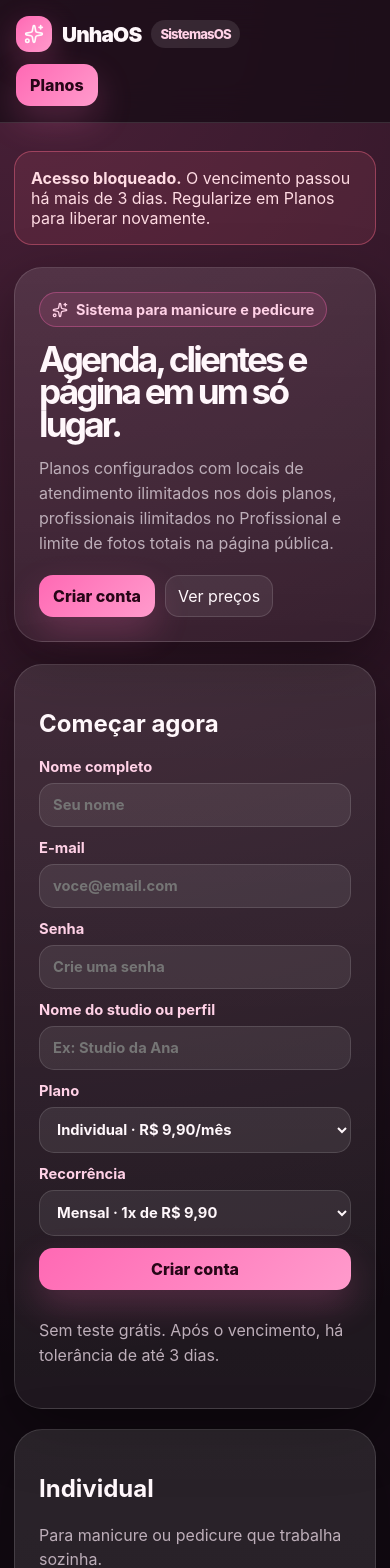
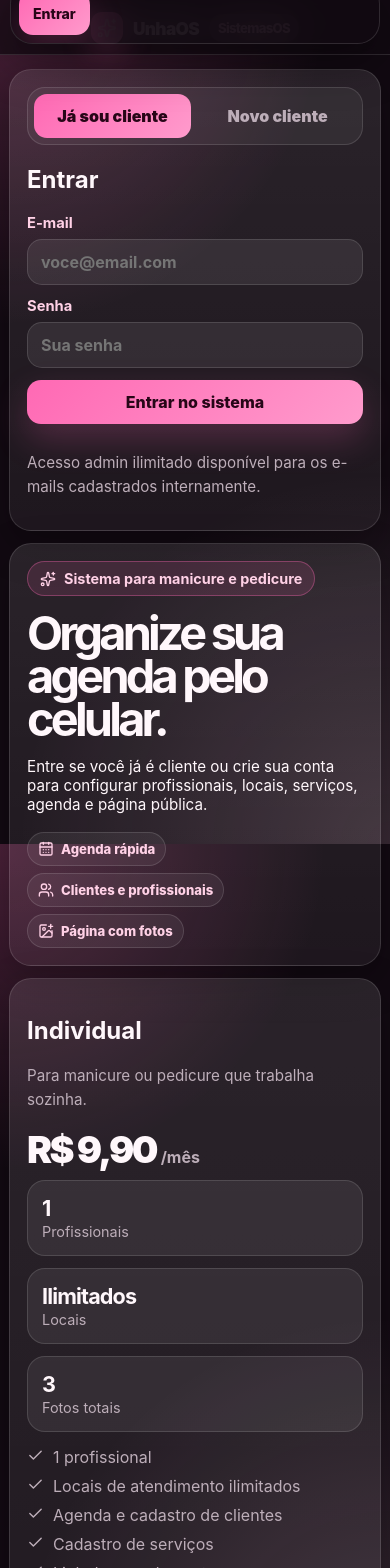
Before and after one commit to gsladeira02/Unha-OS, a React (Vite) app: page / in a window 390 px wide. Shown: the top 1568 px of the page. Built offline with nearby package versions, Linux system fonts and the light colour scheme.

Commit message:
Add files via upload

```diff
--- a/src/config.js
+++ b/src/config.js
@@ -95,3 +95,9 @@ export const APP_CONFIG = {
 export function formatBRL(value) {
   return value.toLocaleString('pt-BR', { style: 'currency', currency: 'BRL' })
 }
+
+export function checkoutUrl(planId, recurrenceId) {
+  if (planId === APP_CONFIG.adminPlanId) return '#'
+  const params = new URLSearchParams({ plano: planId, recorrencia: recurrenceId, origem: APP_CONFIG.appName.toLowerCase() })
+  return `https://checkout.infinitepay.io/${APP_CONFIG.infiniteTag}?${params.toString()}`
+}
--- a/src/main.jsx
+++ b/src/main.jsx
@@ -1,6 +1,6 @@
 import React, { useState } from 'react'
 import { createRoot } from 'react-dom/client'
-import { CalendarDays, Check, Clock, CreditCard, ImagePlus, MapPin, Scissors, Sparkles, Users, Wallet } from 'lucide-react'
+import { CalendarDays, Check, Clock, CreditCard, ImagePlus, LogOut, MapPin, Scissors, Sparkles, Users, Wallet } from 'lucide-react'
 import './styles.css'
 import { APP_CONFIG, formatBRL } from './config.js'
 
@@ -83,13 +83,13 @@ function photoLimit(plan) {
 
 function App() {
   const [data, setData] = useState(loadState)
-  const [page, setPage] = useState(data.account ? 'dashboard' : 'plans')
+  const [page, setPage] = useState(data.account ? 'dashboard' : 'auth')
   const blocked = isBlocked(data.profile)
   const plan = APP_CONFIG.plans[data.profile.plan]
 
   const update = (patch) => setData(prev => { const next = typeof patch === 'function' ? patch(prev) : { ...prev, ...patch }; saveState(next); return next })
 
-  function login(e) {
+  function signup(e) {
     e.preventDefault()
     const form = new FormData(e.currentTarget)
     const name = form.get('name')?.trim()
@@ -104,6 +104,23 @@ function App() {
     setPage(profile.plan === APP_CONFIG.adminPlanId ? 'dashboard' : 'planos')
   }
 
+  function loginExisting(e) {
+    e.preventDefault()
+    const form = new FormData(e.currentTarget)
+    const email = form.get('email')?.trim()
+    const password = form.get('password')?.trim()
+    if (!email || !password) return alert('Preencha e-mail e senha.')
+    const currentName = data.account?.name || data.profile?.studioName || 'Cliente'
+    const profile = isAdminEmail(email) ? buildProfileForSignup(email, 'Admin SistemasOS', APP_CONFIG.adminPlanId, 'lifetime') : data.profile
+    update(prev => ({ ...prev, account: { name: currentName, email }, profile }))
+    setPage('dashboard')
+  }
+
+  function logout() {
+    update(prev => ({ ...prev, account: null }))
+    setPage('auth')
+  }
+
   function activate(recurrenceId) {
     const rec = APP_CONFIG.plans[data.profile.plan].recurrences.find(r => r.id === recurrenceId)
     update(prev => ({ ...prev, profile: { ...prev.profile, recurrence: recurrenceId, status: 'active', dueDate: addMonths(todayISO(), rec.accessMonths) } }))
@@ -115,25 +132,66 @@ function App() {
       <div className="logo"><span className="logo-mark"><Sparkles size={20}/></span><span>{APP_CONFIG.appName}</span><span className="pill">{APP_CONFIG.hubName}</span></div>
       <nav className="nav">
         {data.account && ['dashboard','agenda','clientes','config','pagina','planos'].map(id => <button key={id} className={page===id?'active':''} onClick={() => setPage(id)}>{labelPage(id)}</button>)}
-        {!data.account && <button className={page==='plans'?'active':''} onClick={() => setPage('plans')}>Planos</button>}
+        {data.account && <button className="logout-btn" onClick={logout}><LogOut size={16}/> Sair</button>}
+        {!data.account && <button className={page==='auth'?'active':''} onClick={() => setPage('auth')}>Entrar</button>}
       </nav>
     </header>
 
     <main className="wrap">
-      {blocked && <div className="lock"><strong>Acesso bloqueado.</strong> O vencimento passou há mais de {APP_CONFIG.gracePeriodDays} dias. Regularize em Planos para liberar novamente.</div>}
-      {page === 'plans' && <Plans data={data} update={update} setPage={setPage} />}
-      {page === 'dashboard' && <Dashboard data={data} update={update} blocked={blocked} />}
-      {page === 'agenda' && <Agenda data={data} update={update} blocked={blocked} />}
-      {page === 'clientes' && <Clientes data={data} update={update} blocked={blocked} />}
-      {page === 'config' && <Config data={data} update={update} blocked={blocked} />}
-      {page === 'pagina' && <PublicPage data={data} update={update} blocked={blocked} />}
-      {page === 'planos' && <Plans data={data} update={update} setPage={setPage} />}
-      {!data.account && page !== 'plans' && <Signup login={login} />}
+      {data.account && blocked && <div className="lock"><strong>Acesso bloqueado.</strong> O vencimento passou há mais de {APP_CONFIG.gracePeriodDays} dias. Regularize em Planos para liberar novamente.</div>}
+      {!data.account && <AuthScreen signup={signup} loginExisting={loginExisting} setPage={setPage} />}
+      {data.account && page === 'dashboard' && <Dashboard data={data} update={update} blocked={blocked} />}
+      {data.account && page === 'agenda' && <Agenda data={data} update={update} blocked={blocked} />}
+      {data.account && page === 'clientes' && <Clientes data={data} update={update} blocked={blocked} />}
+      {data.account && page === 'config' && <Config data={data} update={update} blocked={blocked} />}
+      {data.account && page === 'pagina' && <PublicPage data={data} update={update} blocked={blocked} />}
+      {data.account && page === 'planos' && <Plans data={data} update={update} setPage={setPage} />}
     </main>
     <footer className="footer">{APP_CONFIG.appName} · {APP_CONFIG.hubName}</footer>
   </div>
 }
 function labelPage(id) { return ({dashboard:'Início', agenda:'Agenda', clientes:'Clientes', config:'Configuração', pagina:'Página pública', planos:'Planos'})[id] }
+
+
+function AuthScreen({ signup, loginExisting }) {
+  const [mode, setMode] = useState('login')
+  return <section className="auth-shell">
+    <div className="auth-hero card">
+      <span className="badge"><Sparkles size={16}/> Sistema para manicure e pedicure</span>
+      <h1>Organize sua agenda pelo celular.</h1>
+      <p>Entre se você já é cliente ou crie sua conta para configurar profissionais, locais, serviços, agenda e página pública.</p>
+      <div className="auth-highlights">
+        <span><CalendarDays size={16}/> Agenda rápida</span>
+        <span><Users size={16}/> Clientes e profissionais</span>
+        <span><ImagePlus size={16}/> Página com fotos</span>
+      </div>
+    </div>
+
+    <div className="auth-card card">
+      <div className="auth-tabs">
+        <button className={mode === 'login' ? 'active' : ''} onClick={() => setMode('login')}>Já sou cliente</button>
+        <button className={mode === 'signup' ? 'active' : ''} onClick={() => setMode('signup')}>Novo cliente</button>
+      </div>
+      {mode === 'login' ? <ExistingLogin loginExisting={loginExisting} /> : <Signup login={signup} />}
+    </div>
+
+    <div className="plan-grid auth-plans">
+      {Object.values(APP_CONFIG.plans).filter(plan => !plan.hidden).map((plan) => <PlanCard key={plan.id} plan={plan} current={false} highlight={plan.id==='professional'} />)}
+    </div>
+  </section>
+}
+
+function ExistingLogin({ loginExisting }) {
+  return <div>
+    <h2>Entrar</h2>
+    <form className="form" onSubmit={loginExisting}>
+      <label>E-mail<input name="email" type="email" placeholder="voce@email.com" autoComplete="email" /></label>
+      <label>Senha<input name="password" type="password" placeholder="Sua senha" autoComplete="current-password" /></label>
+      <button className="primary">Entrar no sistema</button>
+      <p className="muted">Acesso admin ilimitado disponível para os e-mails cadastrados internamente.</p>
+    </form>
+  </div>
+}
 
 function Plans({ data, update, setPage }) {
   const [planId, setPlanId] = useState(data.profile.plan || 'individual')
@@ -154,7 +212,7 @@ function Plans({ data, update, setPage }) {
       return
     }
     update(prev => ({ ...prev, profile: { ...prev.profile, plan: planId, recurrence: selectedRecurrence.id, status: prev.profile.status === 'active' ? 'active' : 'pending' } }))
-    alert('Plano selecionado. A liberação ficará manual enquanto o pagamento online é ajustado.')
+    alert('Plano selecionado. A liberação do pagamento ficará manual enquanto o checkout é ajustado.')
   }
 
   return <>
@@ -163,9 +221,9 @@ function Plans({ data, update, setPage }) {
         <span className="badge"><Sparkles size={16}/> Sistema para manicure e pedicure</span>
         <h1>Agenda, clientes e página em um só lugar.</h1>
         <p>Planos configurados com locais de atendimento ilimitados nos dois planos, profissionais ilimitados no Profissional e limite de fotos totais na página pública.</p>
-        {!data.account && <div className="actions"><button className="primary" onClick={() => setPage('cadastro')}>Criar conta</button><button className="ghost" onClick={() => document.getElementById('planos')?.scrollIntoView({behavior:'smooth'})}>Ver preços</button></div>}
+        {!data.account && <div className="actions"><button className="primary" onClick={() => setPage('auth')}>Entrar ou criar conta</button><button className="ghost" onClick={() => document.getElementById('planos')?.scrollIntoView({behavior:'smooth'})}>Ver preços</button></div>}
       </div>
-      {!data.account ? <Signup login={(e)=>{ e.preventDefault(); const form = new FormData(e.currentTarget); const name=form.get('name')?.trim(); const email=form.get('email')?.trim(); const password=form.get('password')?.trim(); const studioName=form.get('studioName')?.trim(); const selectedPlan=form.get('plan') || 'individual'; const selectedRecurrence=form.get('recurrence') || 'monthly'; if(!name||!email||!password) return alert('Preencha nome, e-mail e senha.'); const next={...starter, account:{name,email}, profile:buildProfileForSignup(email, studioName, selectedPlan, selectedRecurrence)}; saveState(next); location.reload() }} /> : <PlanSelector planId={planId} recurrenceId={recurrenceId} setPlanId={selectPlan} setRecurrenceId={setRecurrenceId} selectedPlan={selectedPlan} selectedRecurrence={selectedRecurrence} onCheckout={goToCheckout}/>}
+      {data.account && <PlanSelector planId={planId} recurrenceId={recurrenceId} setPlanId={selectPlan} setRecurrenceId={setRecurrenceId} selectedPlan={selectedPlan} selectedRecurrence={selectedRecurrence} onCheckout={goToCheckout}/>}
     </section>
     <section id="planos" style={{marginTop:20}} className="plan-grid">
       {Object.values(APP_CONFIG.plans).filter(plan => !plan.hidden).map((plan) => <PlanCard key={plan.id} plan={plan} current={data.profile.plan === plan.id} highlight={plan.id==='professional'} />)}
@@ -177,7 +235,7 @@ function Signup({ login }) {
   const [planId, setPlanId] = useState('individual')
   const plan = APP_CONFIG.plans[planId]
   return <div className="card">
-    <h2>Começar agora</h2>
+    <h2>Criar conta</h2>
     <form className="form" onSubmit={login}>
       <label>Nome completo<input name="name" placeholder="Seu nome" /></label>
       <label>E-mail<input name="email" type="email" placeholder="voce@email.com" /></label>
--- a/src/styles.css
+++ b/src/styles.css
@@ -62,3 +62,46 @@ textarea { min-height: 92px; resize: vertical; }
 .lock { border: 1px solid rgba(255,107,138,.42); background: rgba(255,107,138,.11); color: #ffdbe3; border-radius: 18px; padding: 16px; }
 .footer { color: var(--muted); text-align:center; padding: 34px 0; }
 @media (max-width: 900px) { .hero, .plan-grid { grid-template-columns:1fr; } .col-3,.col-4,.col-5,.col-6,.col-7,.col-8 { grid-column: span 12; } .topbar { align-items:flex-start; gap:12px; flex-direction:column; } .photo-grid { grid-template-columns: repeat(3,1fr); } }
+
+/* Ajustes mobile-first de acesso e navegação */
+.auth-shell { display:grid; grid-template-columns: 1.05fr .95fr; gap: 18px; align-items: start; }
+.auth-hero h1 { margin: 0 0 12px; font-size: clamp(2.4rem, 8vw, 5rem); line-height: .92; letter-spacing: -.08em; }
+.auth-highlights { display:flex; flex-wrap:wrap; gap: 10px; margin-top: 18px; }
+.auth-highlights span { display:inline-flex; align-items:center; gap:7px; padding: 10px 12px; border: 1px solid var(--line); background: rgba(255,255,255,.06); border-radius: 999px; color: var(--brand2); font-weight: 800; font-size: .9rem; }
+.auth-card { position: sticky; top: 88px; }
+.auth-tabs { display:grid; grid-template-columns: 1fr 1fr; gap: 8px; padding: 6px; border: 1px solid var(--line); background: rgba(255,255,255,.055); border-radius: 18px; margin-bottom: 18px; }
+.auth-tabs button { border:0; border-radius: 13px; padding: 12px 10px; color: var(--muted); background: transparent; font-weight: 900; }
+.auth-tabs button.active { background: linear-gradient(135deg, var(--brand), #ff9bcc); color:#270617; }
+.auth-plans { grid-column: 1 / -1; }
+.logout-btn { display:inline-flex; align-items:center; gap:6px; }
+.nav .logout-btn { border-color: rgba(255,107,138,.35); color: #ffdbe3; }
+.primary, .ghost, .nav button { min-height: 44px; }
+input, select, textarea { min-height: 46px; font-size: 16px; }
+
+@media (max-width: 760px) {
+  body { background-attachment: fixed; }
+  .topbar { padding: 12px 12px 10px; align-items:center; gap:10px; }
+  .logo { width: 100%; justify-content: center; font-size: 1.08rem; }
+  .logo-mark { width: 32px; height: 32px; border-radius: 11px; }
+  .wrap { width: min(100% - 18px, 520px); padding: 14px 0 96px; }
+  .card { border-radius: 22px; padding: 17px; box-shadow: 0 14px 40px rgba(0,0,0,.28); }
+  .auth-shell, .hero, .plan-grid { grid-template-columns: 1fr; gap: 12px; }
+  .auth-card { position: static; order: -1; }
+  .auth-hero h1, .hero h1 { font-size: clamp(2rem, 12vw, 3.5rem); }
+  .auth-hero p, .hero p, .muted { font-size: .95rem; }
+  .auth-highlights { gap: 7px; }
+  .auth-highlights span { font-size:.82rem; padding: 8px 10px; }
+  .nav { position: fixed; left: 10px; right: 10px; bottom: 10px; z-index: 30; display:flex; flex-wrap: nowrap; overflow-x:auto; justify-content:flex-start; gap: 7px; padding: 8px; border: 1px solid var(--line); border-radius: 22px; background: rgba(18,10,18,.9); backdrop-filter: blur(18px); box-shadow: 0 18px 45px rgba(0,0,0,.35); }
+  .nav button, .nav .logout-btn { white-space: nowrap; padding: 10px 12px; border-radius: 14px; font-size: .88rem; min-width: max-content; }
+  .grid { gap: 12px; }
+  .col-3,.col-4,.col-5,.col-6,.col-7,.col-8,.col-12 { grid-column: span 12; }
+  .kpi { padding: 14px; border-radius: 18px; }
+  .kpi strong { font-size: 1.35rem; }
+  .item { flex-direction: column; align-items: stretch; gap: 10px; border-radius: 17px; }
+  .item .actions { display:flex; width:100%; gap:8px; flex-wrap:wrap; }
+  .item .actions .primary, .item .actions .ghost { flex: 1; text-align:center; }
+  .photo-grid { grid-template-columns: repeat(3,1fr); gap: 8px; }
+  .price { font-size: 2.35rem; }
+  .plan.highlight:before { top: 14px; right: 14px; }
+  .footer { padding-bottom: 88px; }
+}
```
